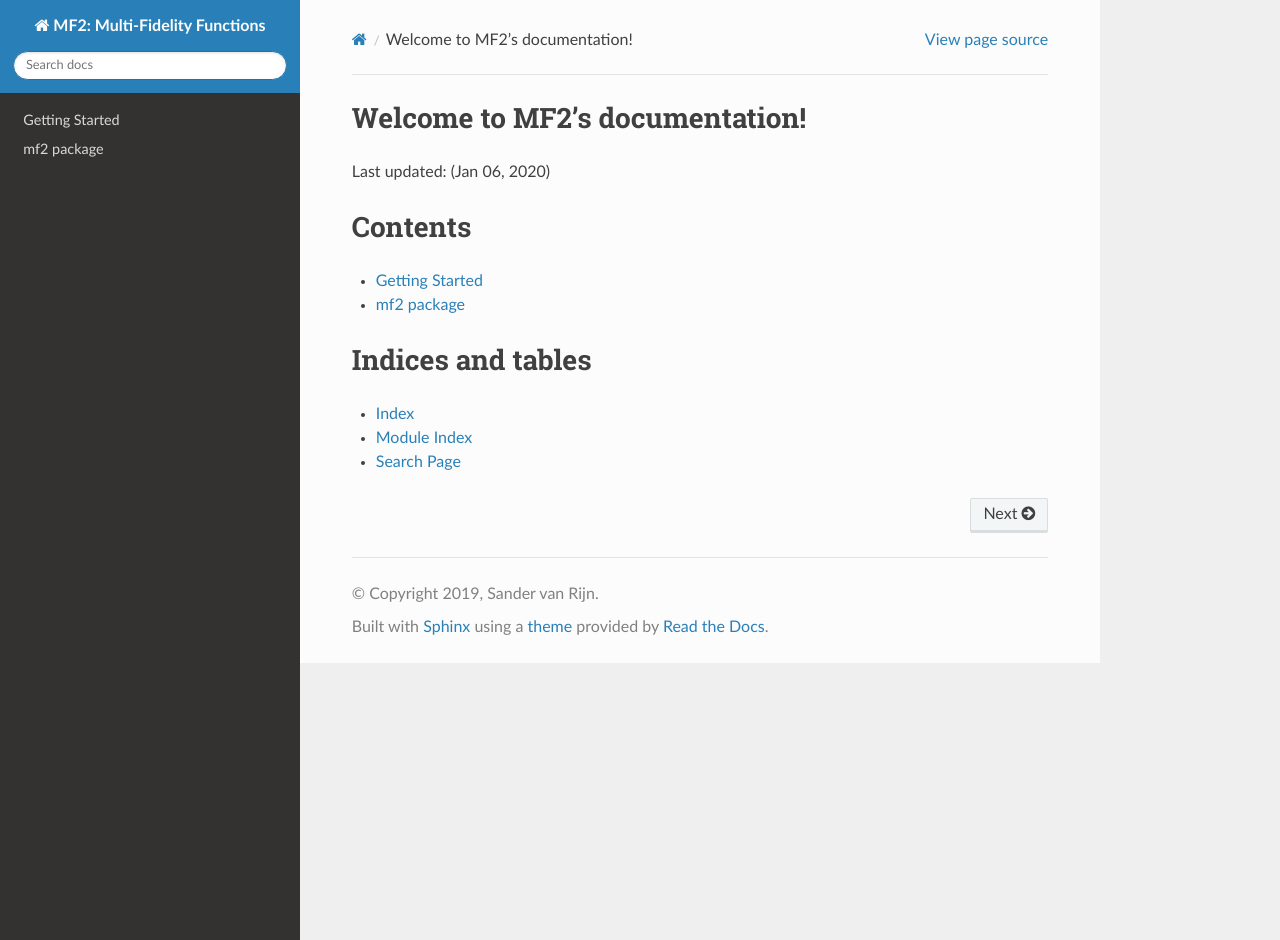
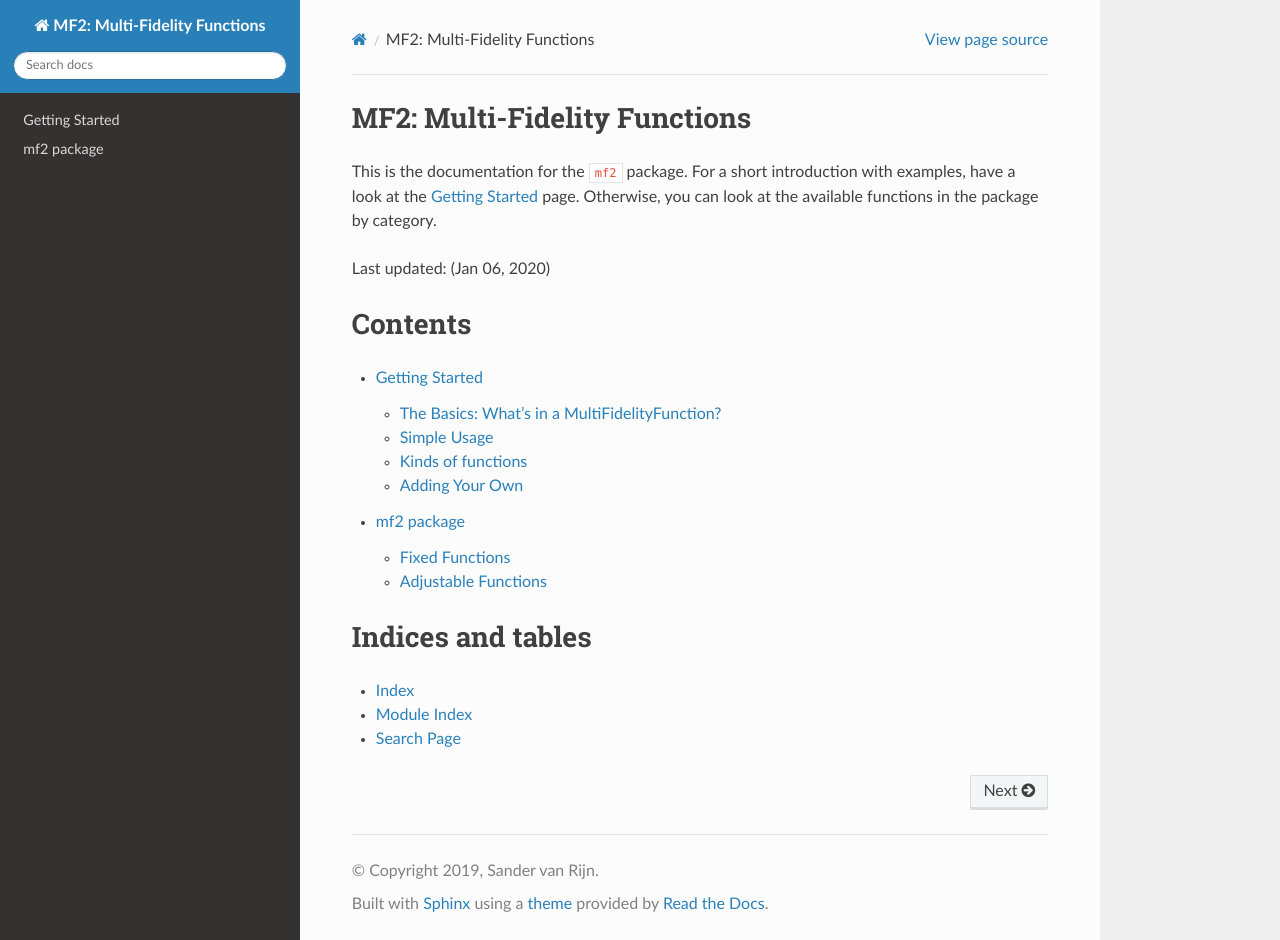
Before and after one commit to sjvrijn/mf2, a Sphinx documentation site: the page built from docs/source/index.rst, in a window 1280 px wide and 940 px high. Built offline with Sphinx 7.4.7 and the Read the Docs theme 2.0.0, drawn with Linux system fonts in a browser that asks for light colours.

Commit message:
Added a short intro to index page with reference to getting-started; cleaned up mf2-package page

```diff
--- a/docs/source/getting-started.rst
+++ b/docs/source/getting-started.rst
@@ -1,3 +1,5 @@
+.. _getting_started:
+
 Getting Started
 ===============
 
--- a/docs/source/index.rst
+++ b/docs/source/index.rst
@@ -3,8 +3,12 @@
    You can adapt this file completely to your liking, but it should at least
    contain the root `toctree` directive.
 
-Welcome to MF2's documentation!
-====================================================
+MF2: Multi-Fidelity Functions
+=============================
+
+This is the documentation for the ``mf2`` package. For a short introduction with
+examples, have a look at the :ref:`getting_started` page. Otherwise, you can
+look at the available functions in the package by category.
 
 
 Last updated: (|today|)
```
Also changed, not shown: other parts of docs/source/index.rst (+1 -1 lines), docs/source/mf2.rst (+2 -14 lines).
